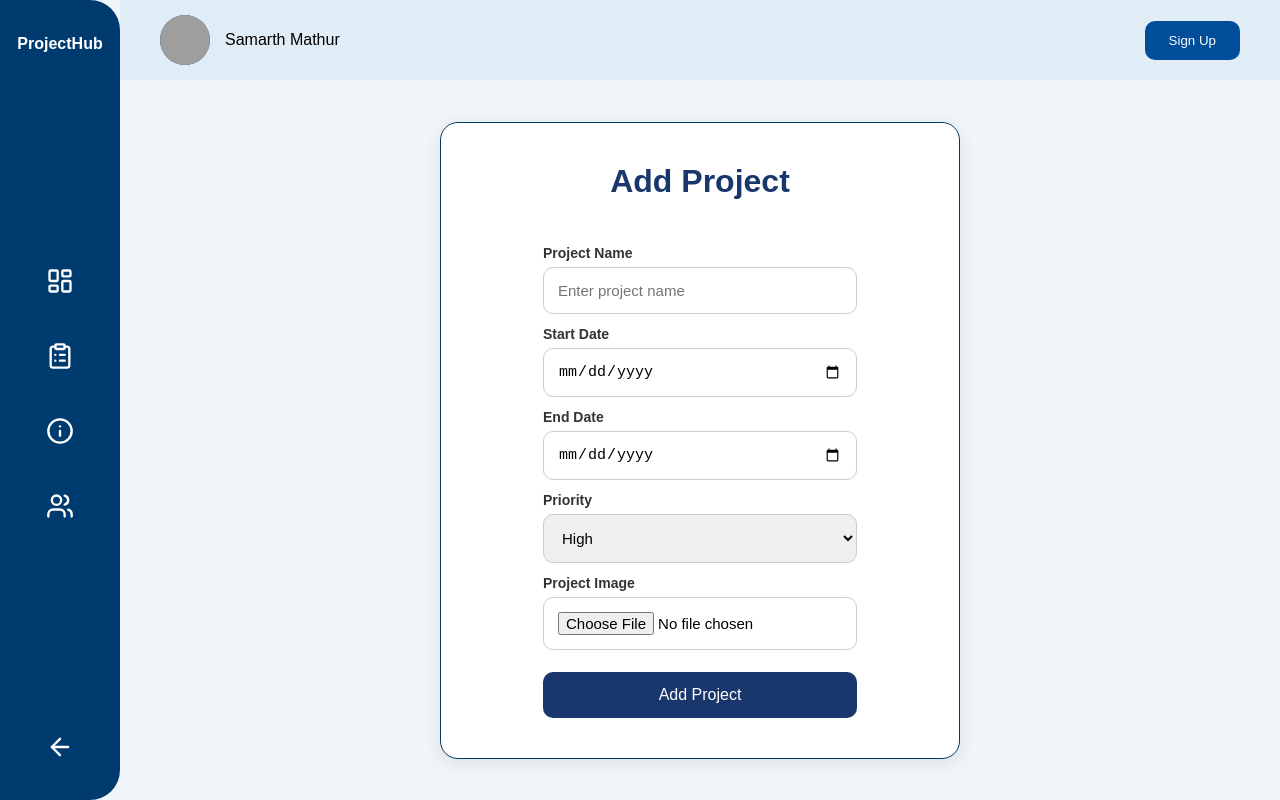
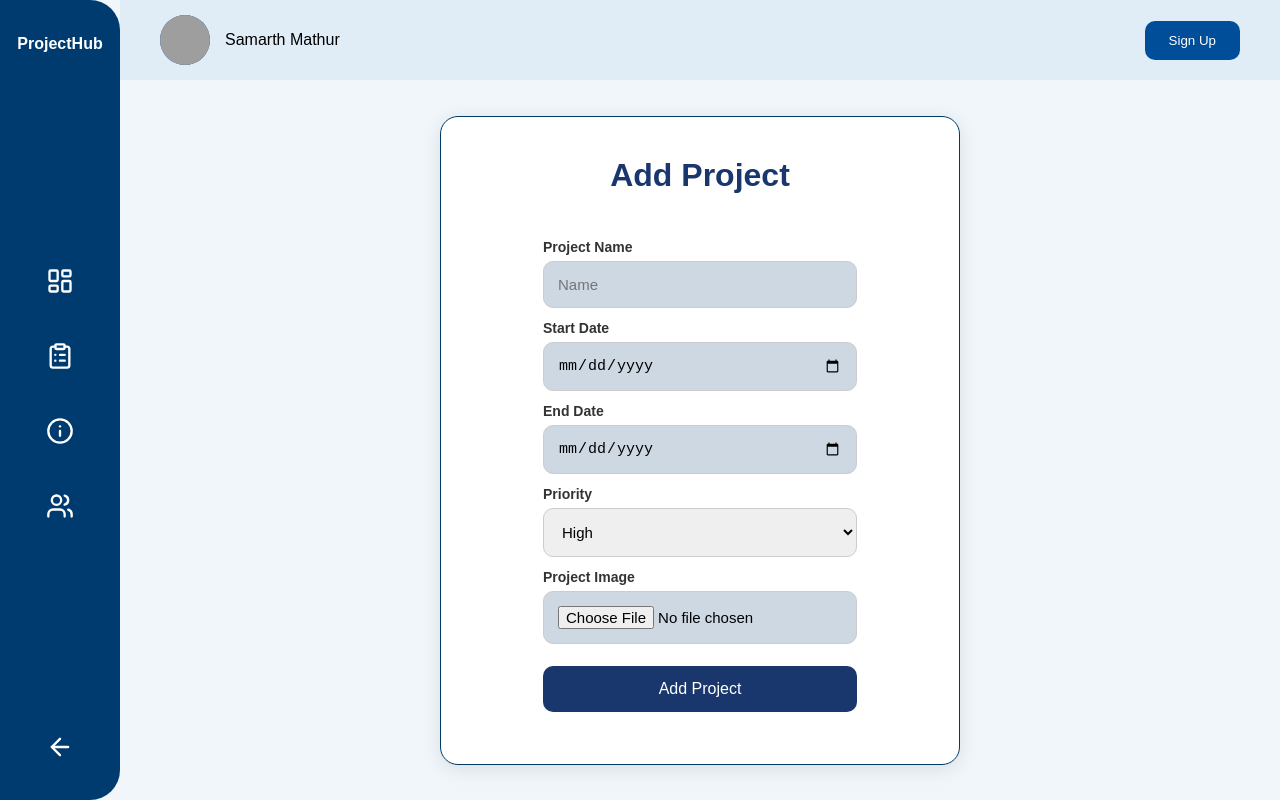
Before and after one commit to SamarthMathur-ai/Project_Manager, a React (Vite) app in the folder client/: page /AddProject in a window 1280 px wide. Built offline with nearby package versions, Linux system fonts and the light colour scheme; grey boxes are pictures that could not be loaded.

Commit message:
Completed connection of Adding Project

```diff
--- a/client/src/pages/AddProject.jsx
+++ b/client/src/pages/AddProject.jsx
@@ -1,8 +1,50 @@
 import Navbar from "../components/Navbar";
 import Sidebar from "../components/Sidebar";
 import "./AddProject.css";
+import {useState} from 'react';
+import api from '../api/axios.js';
+import InputField from "../components/InputField";
+import { useNavigate } from "react-router-dom";
 
 function AddProjects() {
+    const navigate = useNavigate();
+    const [name, setName] = useState("");
+    const [starting_date, setStartDate] = useState("");
+    const [end_date, setEndDate] = useState("");
+    const [priority, setPriority] = useState(""); // * Now user may leave it barren
+    const [image_path, setImagePath] = useState("");
+    const [message, setMessage] = useState("");
+    // * name, image_path, starting_date, end_date, status, priority, id
+    const addProjectFunc = async (e) => {
+        e.preventDefault(); // This stops the page from reloading
+        try {
+            const response = await api.post(
+                '/api/projectPage/addProject',
+                {
+                    name,
+                    starting_date,
+                    end_date,
+                    priority: priority || "High",
+                    image_path,
+                    status: "Ongoing"
+                },
+            )
+            console.log(response.data);
+            if(response.status===201) {
+                setMessage("Project Added Successfully");
+                setTimeout(()=>{
+                    navigate('/projects');
+                },3000)
+            }
+        } catch (error) {
+            console.error("Full error object:", error);
+            setMessage(
+                error.response?.data?.message ||
+                'Something Went Wrong'
+            );
+            console.log(error);
+        }
+    }
     return (
         <div className="add-project-page">
 
@@ -18,41 +60,77 @@ function AddProjects() {
 
                         <h1>Add Project</h1>
 
-                        <form>
+                        <form onSubmit={addProjectFunc}>
 
                             <div className="input-group">
                                 <label>Project Name</label>
-                                <input type="text" placeholder="Enter project name" />
+                                <InputField
+                                    type = 'text'
+                                    placeholder='Name'
+                                    value={name}
+                                    onChange={(e)=>{
+                                        const newValue = e.target.value;
+                                        setName(newValue);
+                                    }}
+                                />
                             </div>
 
                             <div className="input-group">
                                 <label>Start Date</label>
-                                <input type="date" />
+                                <InputField
+                                    type='date'
+                                    value={starting_date}
+                                    onChange={(e)=>setStartDate(e.target.value)}
+                                />
                             </div>
 
                             <div className="input-group">
                                 <label>End Date</label>
-                                <input type="date" />
+                                <InputField
+                                    type='date'
+                                    value={end_date}
+                                    onChange={(e)=>setEndDate(e.target.value)}
+                                />
                             </div>
 
                             <div className="input-group">
                                 <label>Priority</label>
-                                <select>
+                                <select
+                                    value={priority}
+                                    onChange={(e)=>{
+                                        const newMessage = e.target.value;
+                                        setPriority(newMessage);
+                                    }}
+                                    required // ! so they have to select one
+                                >
                                     <option value="High">High</option>
                                     <option value="Mid">Mid</option>
                                     <option value="Low">Low</option>
                                 </select>
                             </div>
 
+
                             <div className="input-group">
                                 <label>Project Image</label>
-                                <input type="file" />
+                                <InputField
+                                    type="file"
+                                    onChange={(e)=>{
+                                        const file = e.target.files[0];
+                                        const name = file.name;
+                                        setImagePath(name);
+                                    }}
+                                />
                             </div>
 
-                            <button type="submit" className="submit-btn">
+
+                            <button
+                                type="submit"
+                                className="submit-btn"
+                            >
                                 Add Project
                             </button>
 
+                            <p>{message}</p>
                         </form>
 
                     </div>
--- a/client/src/pages/Projects.jsx
+++ b/client/src/pages/Projects.jsx
@@ -11,7 +11,7 @@ function Project() {
   const navigate = useNavigate();
   const [activeFilter, setActiveFilter] = useState("All");
   const [projects, setProjects] = useState([]); // Empty initiallly
-  const [search, setSearch] = useState("");// * Upar vale me array the hence bracket here string hence "".
+  const [search, setSearch] = useState("");// * Upar vale me array the hence bracket here string hence "".ads
   const [loading, setLoading] = useState(true);
 
 
```
